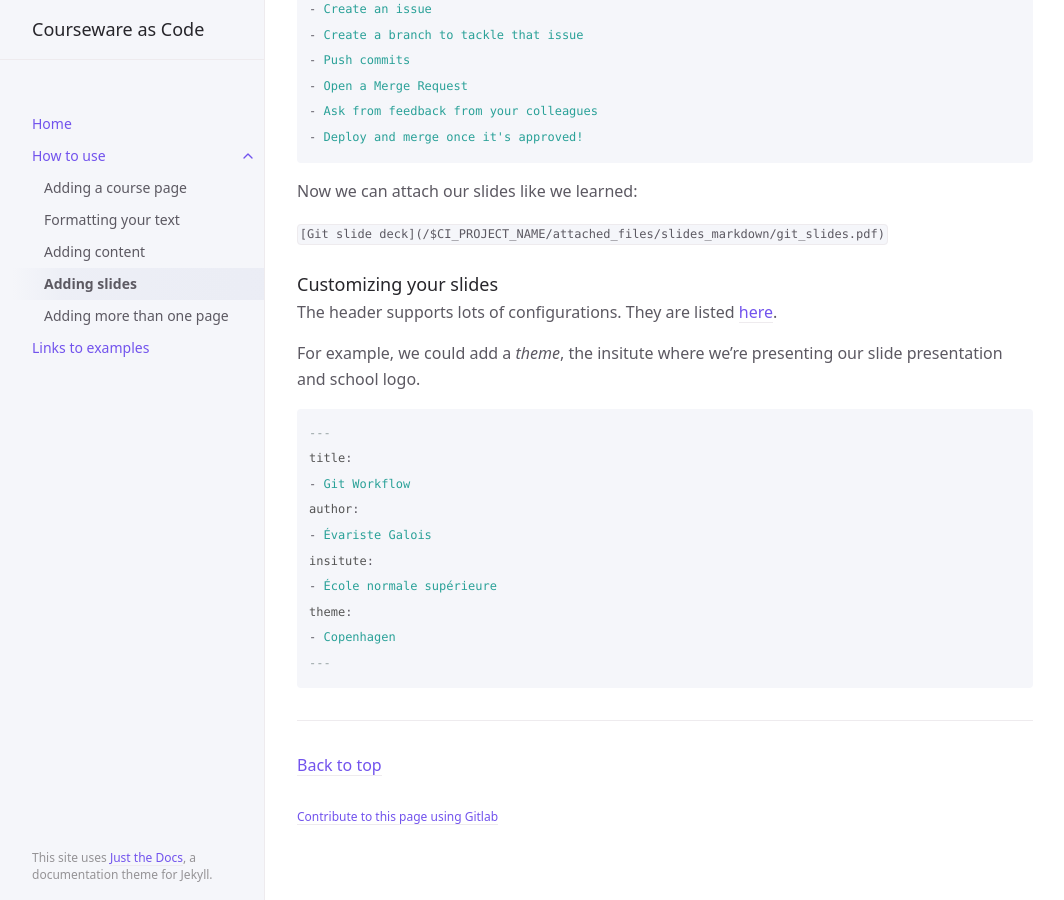
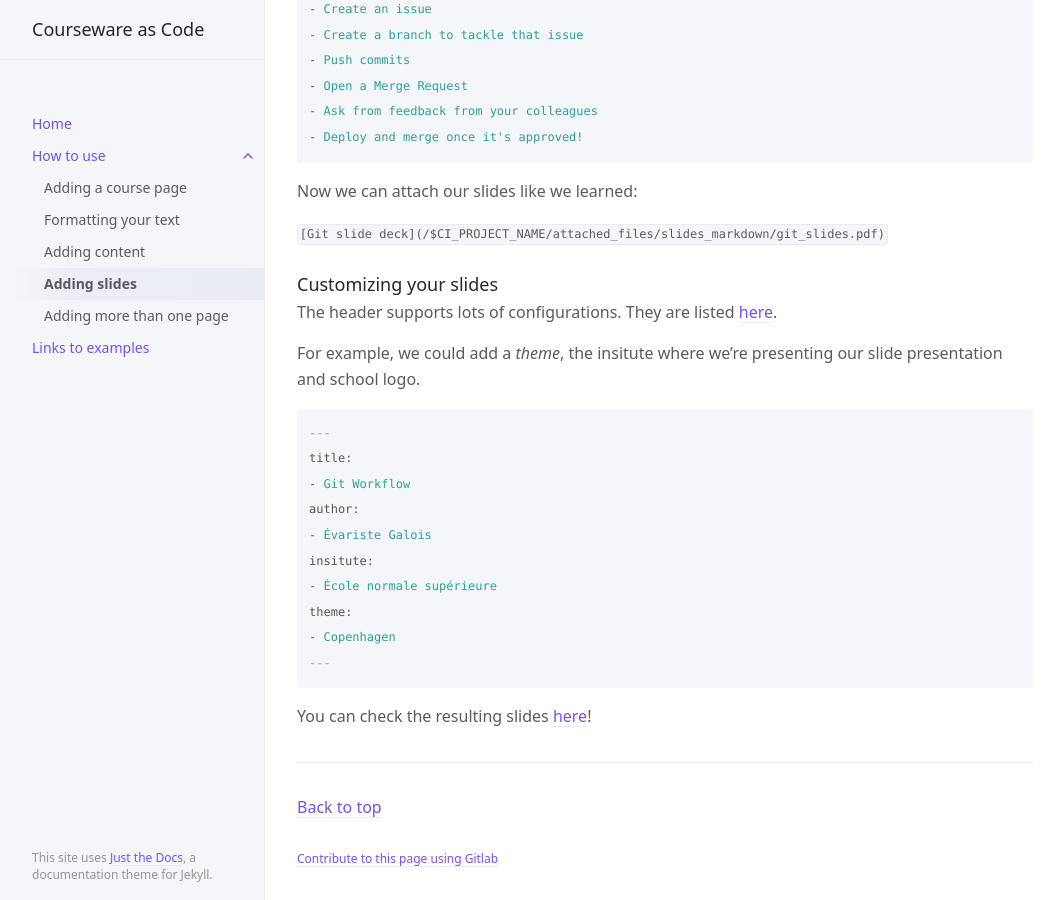
Before and after one commit to MetzinAround/practical-classroom-workshop, a Jekyll site: the page built from course/adding_slides.md, in a window 1280 px wide and 900 px high, scrolled down 1004 px. Shown: the whole window, without its empty margins (107-1171 px from the left). Built offline with Jekyll 4.4.1, drawn with Linux system fonts in a browser that asks for light colours.

````diff
--- a/course/adding_slides.md
+++ b/course/adding_slides.md
@@ -71,3 +71,5 @@ theme:
 - Copenhagen
 ---
 ```
+
+You can check the resulting slides [here](https://alejandro-rusi.gitlab.io/courseware-git-example/attached_files/slides_pdf/git_slides.pdf)!
````
Also changed, not shown: README.md.
